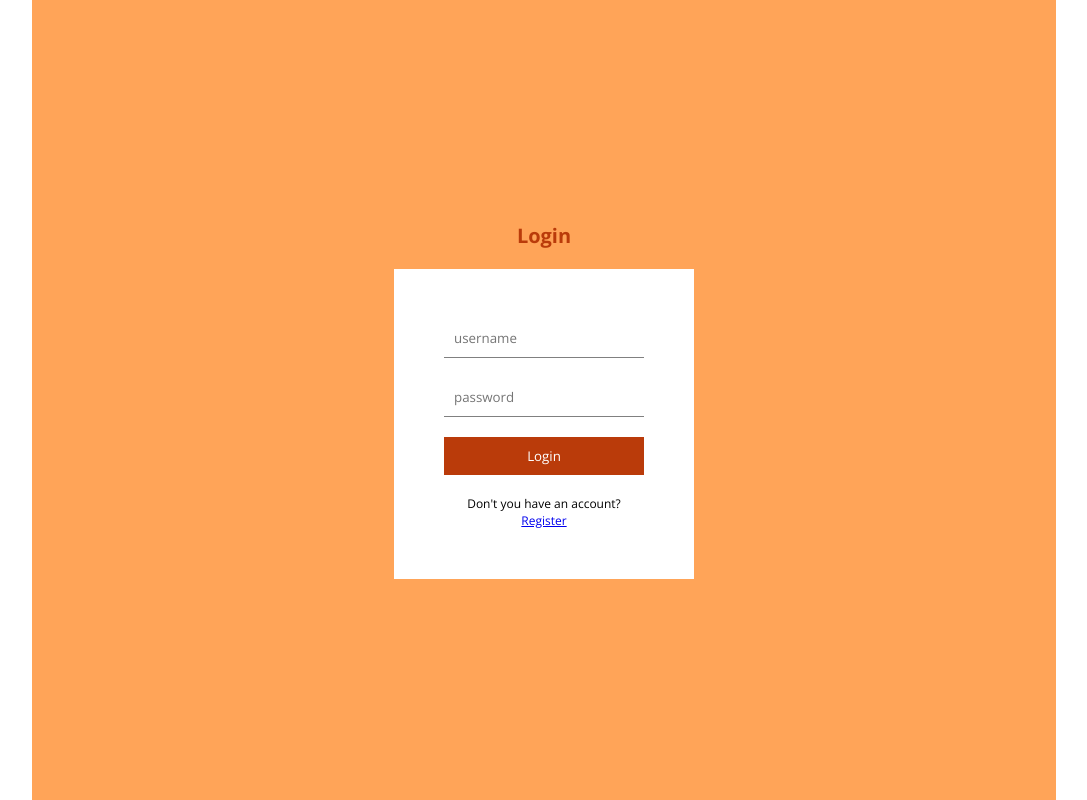
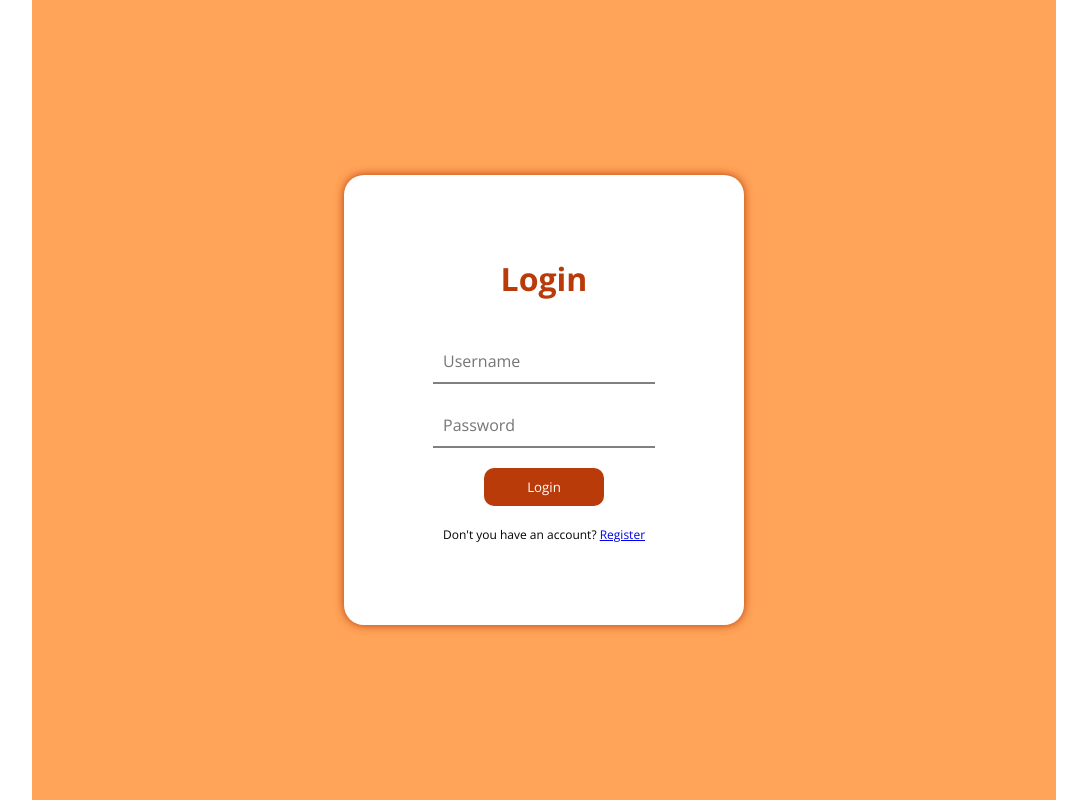
Before and after one commit to YanLevit/CloudProject, a React (Create React App) app in the folder client/: page /login in a window 1280 px wide. Shown: the whole page, without its empty margins (96-1183 px from the left). Built offline with nearby package versions, Linux system fonts and the light colour scheme.

Commit message:
login page design

```diff
--- a/client/src/pages/Login.jsx
+++ b/client/src/pages/Login.jsx
@@ -30,22 +30,32 @@ const Login = () => {
     };
     return (
         <div className="auth">
+            <form>
                 <h1>Login</h1>
-            <form>
+                <div className="form_input">
+                    <span className="icon">
+                        <ion-icon name="person-sharp"></ion-icon>
+                    </span>
                     <input
                         required
                         type="text"
-                    placeholder="username"
+                        placeholder="Username"
                         name="username"
                         onChange={handleChange}
                     />
+                </div>
+                <div className="form_input">
+                    <span className="icon">
+                        <ion-icon name="lock-closed-sharp"></ion-icon>
+                    </span>
                     <input
                         required
                         type="password"
-                    placeholder="password"
+                        placeholder="Password"
                         name="password"
                         onChange={handleChange}
                     />
+                </div>
                 <button onClick={handleSubmit}>Login</button>
                 {err && <p>{err}</p>}
                 <span>
--- a/client/src/pages/Register.jsx
+++ b/client/src/pages/Register.jsx
@@ -32,29 +32,44 @@ const Register = () => {
 
     return (
         <div className="auth">
+            <form>
                 <h1>Register</h1>
-            <form>
+                <div className="form_input">
+                    <span className="icon">
+                        <ion-icon name="person-sharp"></ion-icon>
+                    </span>
                     <input
                         required
                         type="text"
-                    placeholder="username"
+                        placeholder="Username"
                         name="username"
                         onChange={handleChange}
                     />
+                </div>
+                <div className="form_input">
+                    <span className="icon">
+                        <ion-icon name="mail-sharp"></ion-icon>
+                    </span>
                     <input
                         required
                         type="email"
-                    placeholder="email"
+                        placeholder="Email"
                         name="email"
                         onChange={handleChange}
                     />
+                </div>
+                <div className="form_input">
+                    <span className="icon">
+                        <ion-icon name="lock-closed-sharp"></ion-icon>
+                    </span>
                     <input
                         required
                         type="password"
-                    placeholder="password"
+                        placeholder="Password"
                         name="password"
                         onChange={handleChange}
                     />
+                </div>
                 <button onClick={handleSubmit}>Register</button>
                 {err && <p>{err}</p>}
                 <span>
--- a/client/src/style.scss
+++ b/client/src/style.scss
@@ -20,24 +20,42 @@ $lightGreen: #b9e7e7;
             height: 100vh;
             background-color: #ffa458;
 
-            h1 {
-                font-size: 20px;
-                color: #ba3b0a;
-                margin-bottom: 20px;
-            }
-
             form {
                 display: flex;
                 flex-direction: column;
                 padding: 50px;
                 background-color: white;
-                width: 200px;
+                width: 300px;
+                height: 350px;
                 gap: 20px;
+                align-items: center;
+                justify-content: center;
+                border-radius: 20px;
+                border: #ba3b0a;
+                box-shadow: 0px 0px 10px 0px #ba3b0a;
 
-                input {
-                    padding: 10px;
-                    border: none;
-                    border-bottom: 1px solid gray;
+                h1 {
+                    font-size: 2em;
+                    color: #ba3b0a;
+                    margin-bottom: 20px;
+                }
+
+                .form_input {
+                    position: relative;
+                    border-bottom: 2px solid gray;
+
+                    input {
+                        padding: 10px;
+                        border: none;
+                        font-size: 1em;
+                    }
+
+                    .icon {
+                        position: absolute;
+                        right: 5px;
+                        font-size: 1.2em;
+                        line-height: 50px;
+                    }
                 }
 
                 button {
@@ -46,6 +64,9 @@ $lightGreen: #b9e7e7;
                     background-color: #ba3b0a;
                     cursor: pointer;
                     color: white;
+                    width: 40%;
+                    border-radius: 10px;
+                    border: #ba3b0a;
 
                     &:hover {
                         color: black;
@@ -197,6 +218,7 @@ $lightGreen: #b9e7e7;
                             background-color: white;
                             border: 1px solid #ba3b0a;
                             color: #ba3b0a;
+                            margin-top: 10px;
 
                             &:hover {
                                 border: 1px solid white;
```
Also changed, not shown: client/public/index.html (+8 -2 lines). Lines whose indentation alone changed are shown as unchanged.
